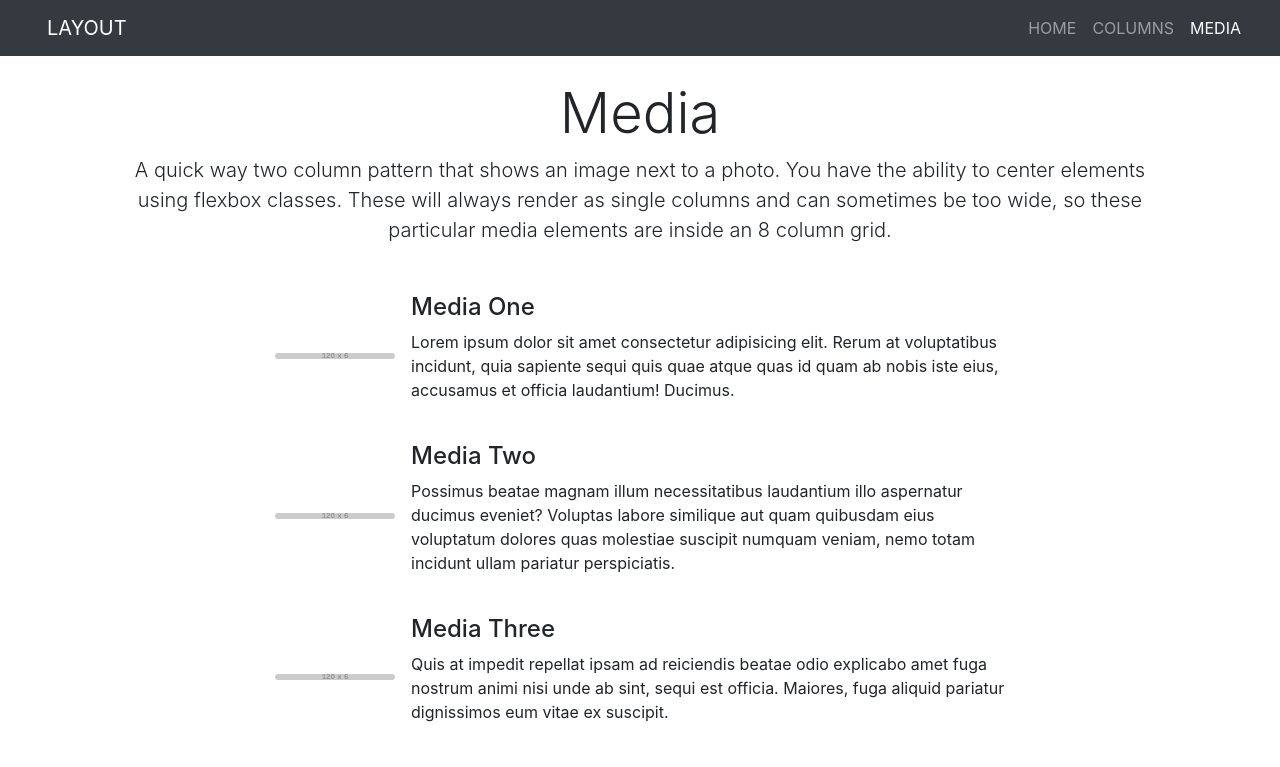
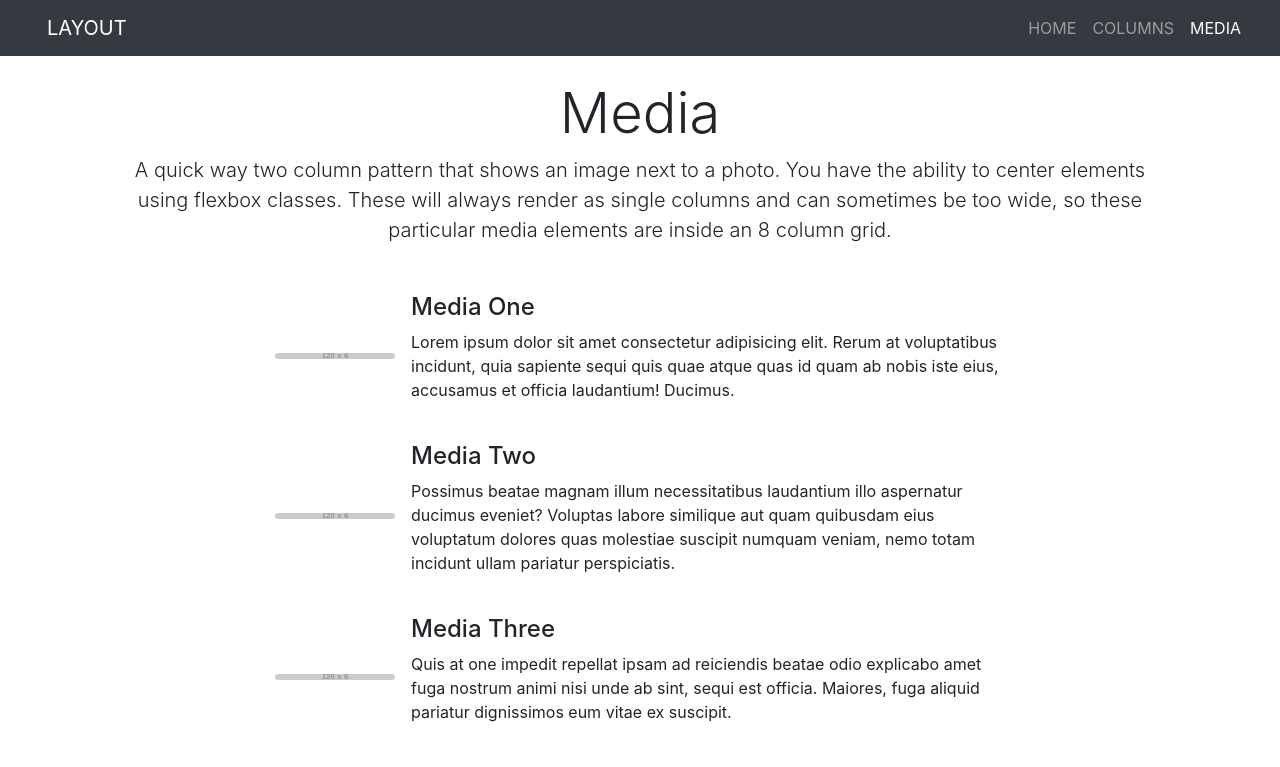
Before and after one commit to Tunnapa12/babs, a plain HTML site: page primary/media.html in a window 1280 px wide. Drawn offline with nearby package versions, Linux system fonts and the light colour scheme; placeholder pictures from the web are drawn by us.

Commit message:
updated version of column

```diff
--- a/primary/media.html
+++ b/primary/media.html
@@ -78,7 +78,7 @@
               <div class="media-body">
                 <h4 class="">Media Three</h4>
                 <p>
-                  Quis at impedit repellat ipsam ad reiciendis beatae odio explicabo amet fuga nostrum animi nisi unde ab sint, sequi est officia.
+                  Quis at one impedit repellat ipsam ad reiciendis beatae odio explicabo amet fuga nostrum animi nisi unde ab sint, sequi est officia.
                   Maiores, fuga aliquid pariatur dignissimos eum vitae ex suscipit.
                 </p>
               </div>
```
